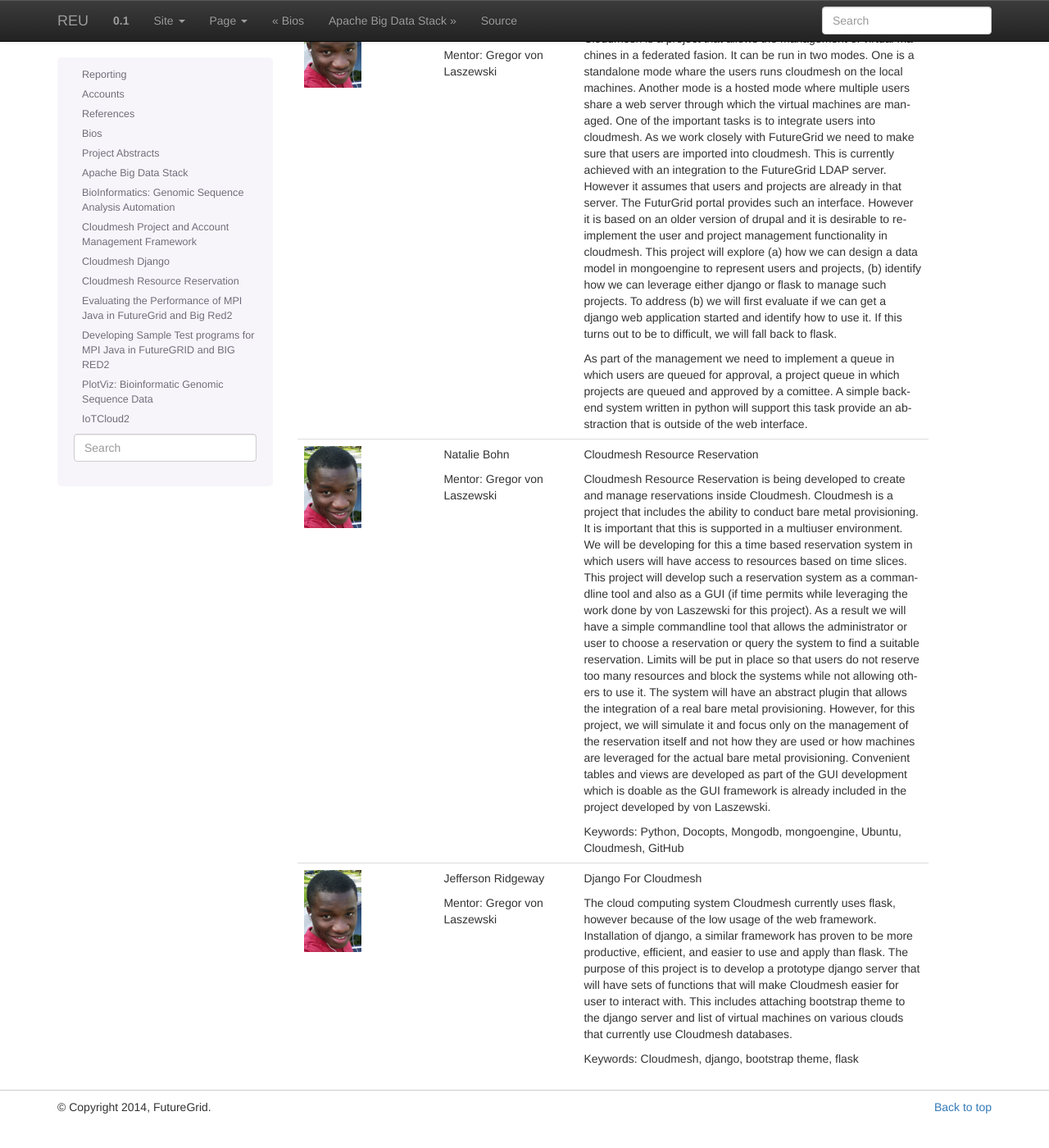
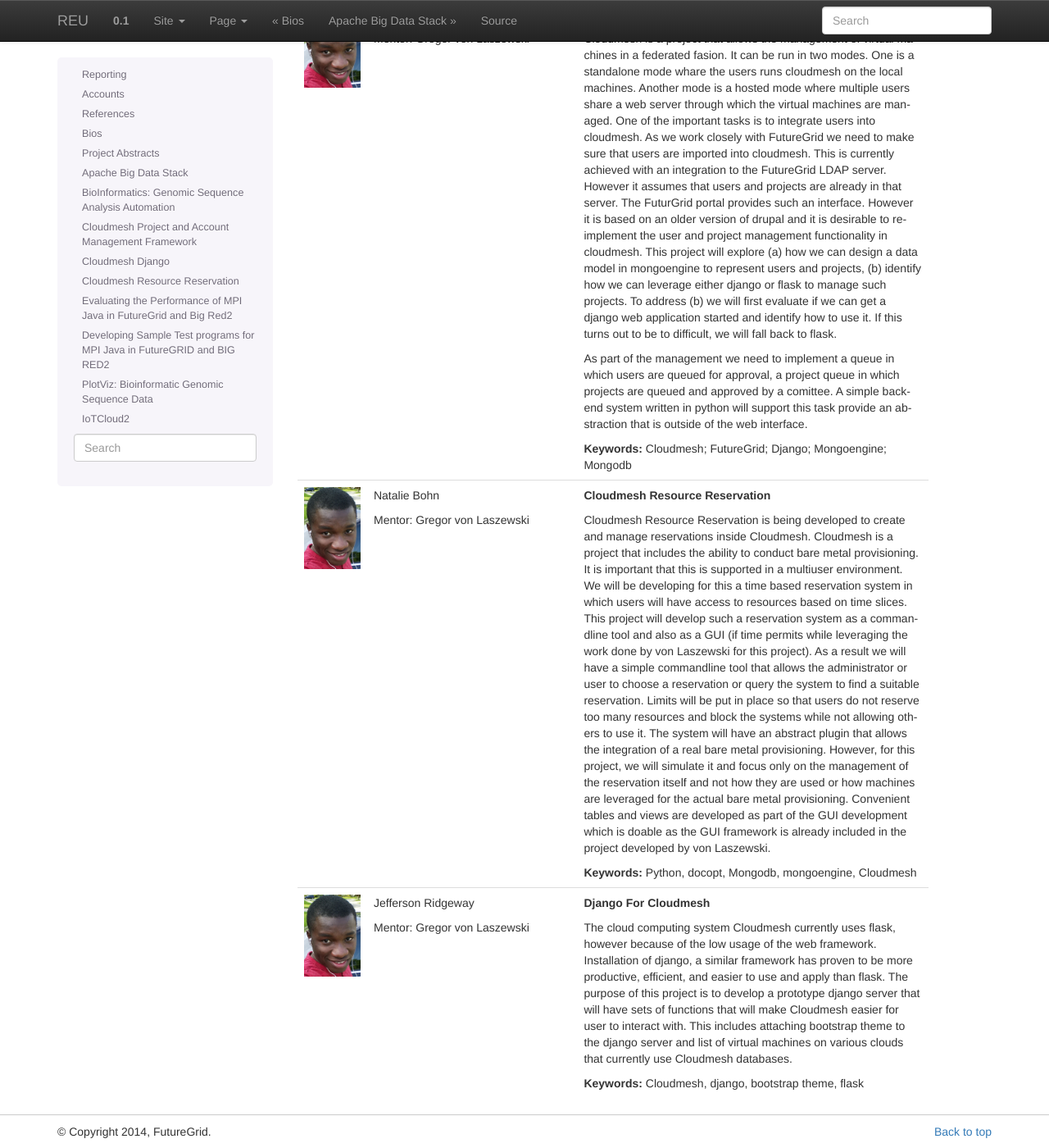
Before and after one commit to cloudmesh-project/reu-2014, a Sphinx documentation site: the page built from doc/source/abstracts.rst, in a window 1280 px wide and 1400 px high, scrolled down 185 px. Shown: the whole window at 82% size. Built offline with Sphinx 7.4.7, drawn with Linux system fonts in a browser that asks for light colours; before the commit the page ends 1555 px from its top, so only the background shows below that.

Commit message:
better format

```diff
--- a/doc/source/abstracts.rst
+++ b/doc/source/abstracts.rst
@@ -17,7 +17,7 @@ Project Abstracts
      - Ifeanyi Rowland Onyenweaku
 
        Mentor: Gregor von Laszewski
-     - Cloudmesh Project and Account Management Framework
+     - **Cloudmesh Project and Account Management Framework**:
 
        Cloudmesh is a project that allows the management of virtual
        machines in a federated fasion. It can be run in two modes. One
@@ -45,6 +45,8 @@ Project Abstracts
        projects are queued and approved by a comittee. A simple
        backend system written in python will support this task provide
        an abstraction that is outside of the web interface.
+
+       **Keywords:** Cloudmesh; FutureGrid; Django; Mongoengine; Mongodb
    * -
 
        .. image:: images/photo_ifeanyi.png
@@ -53,7 +55,7 @@ Project Abstracts
      - Natalie Bohn
 
        Mentor: Gregor von Laszewski
-     - Cloudmesh Resource Reservation
+     - **Cloudmesh Resource Reservation**
 
        Cloudmesh Resource Reservation is being developed to create and
        manage reservations inside Cloudmesh. Cloudmesh is a project
@@ -79,8 +81,7 @@ Project Abstracts
        GUI framework is already included in the project developed by
        von Laszewski.
 
-       Keywords: Python, Docopts, Mongodb, mongoengine, Ubuntu,
-       Cloudmesh, GitHub
+       **Keywords:** Python, docopt, Mongodb, mongoengine, Cloudmesh
    * -
 
        .. image:: images/photo_ifeanyi.png
@@ -89,8 +90,7 @@ Project Abstracts
      - Jefferson Ridgeway
 
        Mentor: Gregor von Laszewski
-     - Django For Cloudmesh
-
+     - **Django For Cloudmesh**
 
        The cloud computing system Cloudmesh currently uses flask,
        however because of the low usage of the web
@@ -103,4 +103,4 @@ Project Abstracts
        list of virtual machines on various clouds that currently use
        Cloudmesh databases.
 
-       Keywords: Cloudmesh, django, bootstrap theme, flask
+       **Keywords:** Cloudmesh, django, bootstrap theme, flask
```
Also changed, not shown: other parts of doc/source/abstracts.rst (+1 -1 lines).
